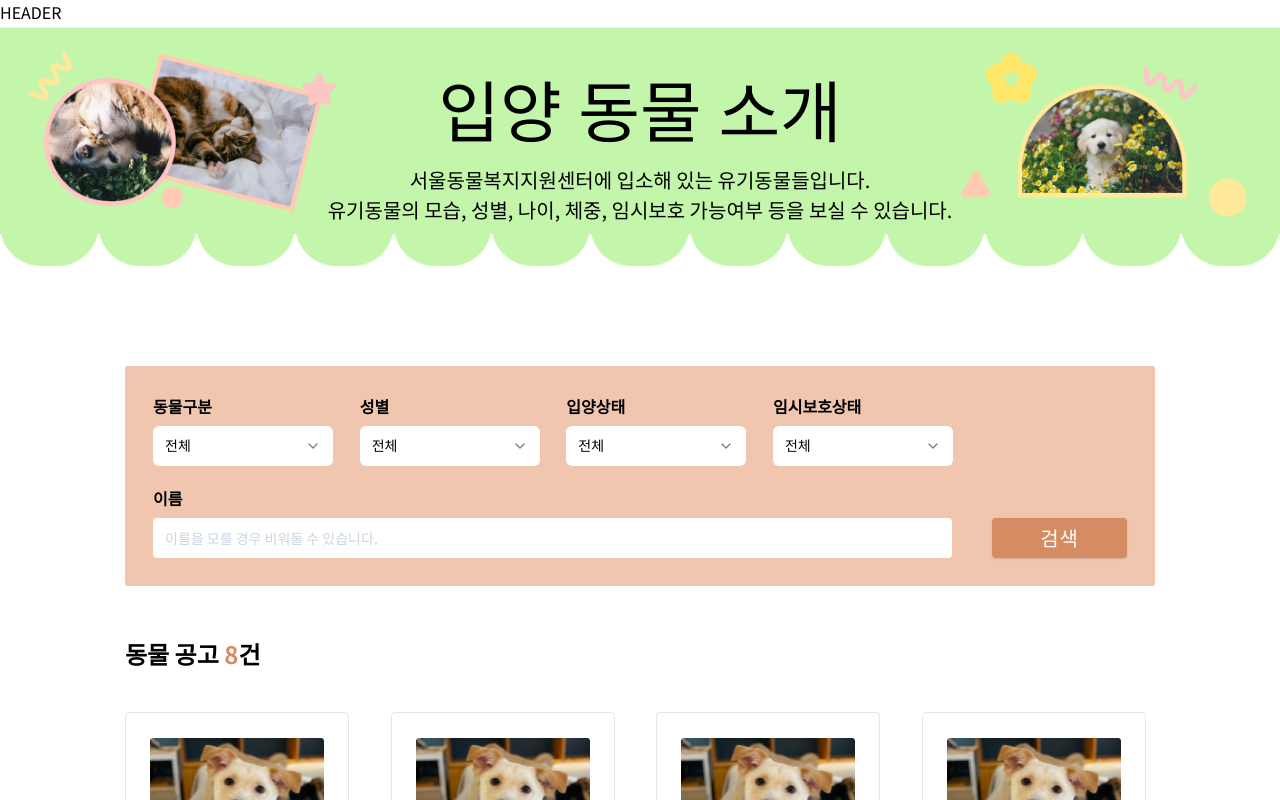
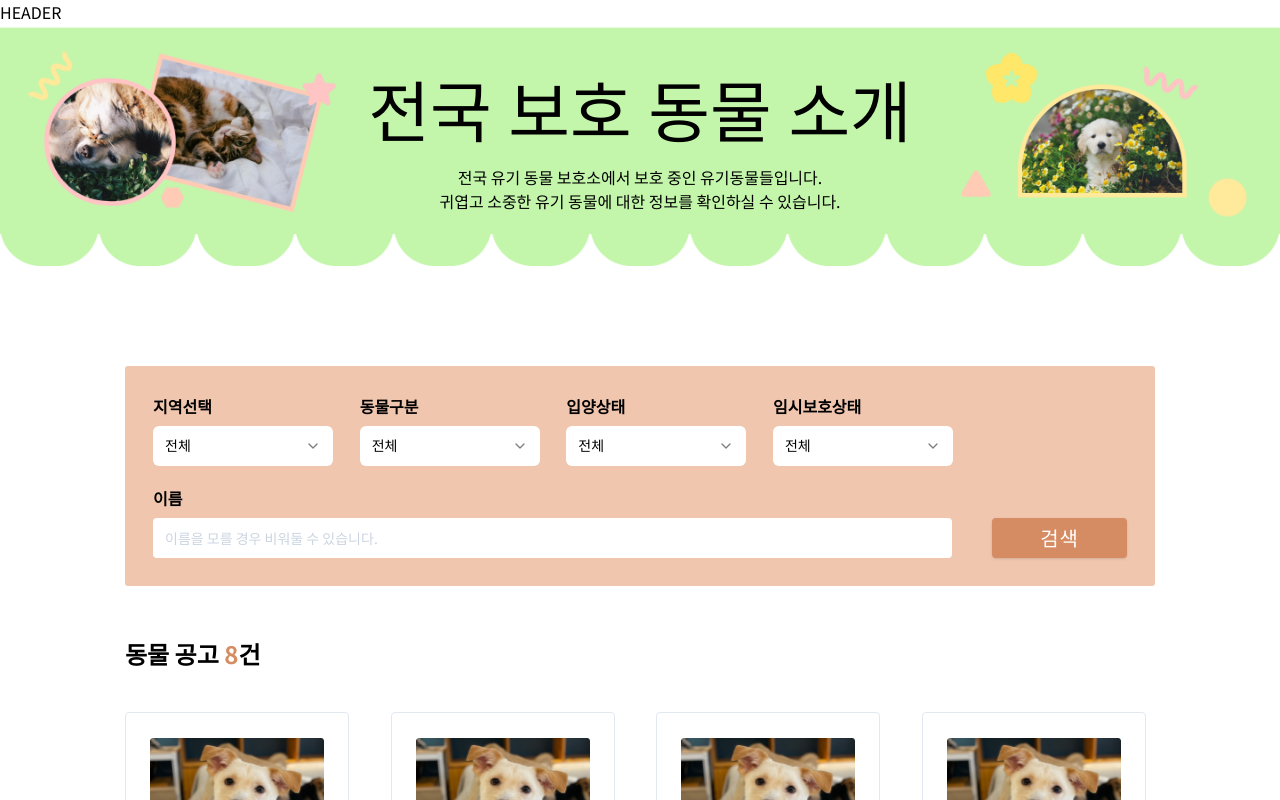
Before and after one commit to JeongwooHam/Banuddy-project, a Next.js app: page /adopt/national in a window 1280 px wide. Shown: the top 800 px of the page. Built offline with nearby package versions, Linux system fonts and the light colour scheme; a web font is replaced by a local one.

Commit message:
💄 style: 전국 동물 공고 페이지 퍼블리싱

```diff
--- a/app/adopt/_components/AnimalList.tsx
+++ b/app/adopt/_components/AnimalList.tsx
@@ -10,14 +10,14 @@ const AnimalList: React.FC = () => {
           동물 공고 <span className="text-brown-200">{8}</span>건
         </div>
         <div className="grid grid-cols-4 grid-rows-2 gap-8">
-          <OneAnimal />
-          <OneAnimal />
-          <OneAnimal />
-          <OneAnimal />
-          <OneAnimal />
-          <OneAnimal />
-          <OneAnimal />
-          <OneAnimal />
+          <OneAnimal id={1} />
+          <OneAnimal id={2} />
+          <OneAnimal id={3} />
+          <OneAnimal id={4} />
+          <OneAnimal id={5} />
+          <OneAnimal id={6} />
+          <OneAnimal id={7} />
+          <OneAnimal id={8} />
         </div>
       </div>
       <Pagination totalPages={5} currentPage={1} />
--- a/app/adopt/_components/Filter.tsx
+++ b/app/adopt/_components/Filter.tsx
@@ -1,22 +1,26 @@
 'use client'
 
 import CommonSelect from '@/components/select/select'
-import { filterValue } from './constants/filterValue'
+import { filterForNational, filterForSeoul } from './constants/filterValue'
 import CustomInput from '@/components/input/input'
 import { Button } from '@/components/button/Button'
 
-const AnimalFilter: React.FC = () => {
+type adoptProp = { isSeoul: boolean }
+
+const AnimalFilter: React.FC<adoptProp> = ({ isSeoul }) => {
   const handleSearch = () => {}
 
   return (
     <div className="bg-brown-100 w-content m-auto mt-[100px] rounded-[3px] p-7">
       <div className="flex justify-between w-[800px]">
-        {filterValue.map(({ title, valueArray }) => (
-          <div>
-            <div className="text-base font-bold mb-2">{title}</div>
-            <CommonSelect selectValue={valueArray} />
-          </div>
-        ))}
+        {(isSeoul ? filterForSeoul : filterForNational).map(
+          ({ title, valueArray }) => (
+            <div>
+              <div className="text-base font-bold mb-2">{title}</div>
+              <CommonSelect selectValue={valueArray} />
+            </div>
+          ),
+        )}
       </div>
       <div>
         <div className="text-base font-bold mt-5 mb-2">이름</div>
--- a/app/adopt/_components/OneAnimal.tsx
+++ b/app/adopt/_components/OneAnimal.tsx
@@ -1,10 +1,20 @@
+'use client'
+
 import OneCard from '@/components/card/card'
 import Image from 'next/image'
 import SampleImage from '/public/images/sampleImage.png'
+import { useRouter } from 'next/navigation'
 
-const OneAnimal: React.FC = () => {
+interface AnimalProps {
+  id: number
+  // API 호출 시 추가 예정
+}
+
+const OneAnimal: React.FC<AnimalProps> = ({ id }) => {
+  const router = useRouter()
+
   const boxContent = (
-    <div>
+    <div onClick={() => router.push(`/adopt/national`)}>
       <div>
         <Image src={SampleImage} alt="sample" />
       </div>
--- a/app/adopt/_components/Title.tsx
+++ b/app/adopt/_components/Title.tsx
@@ -1,7 +1,9 @@
 import Image from 'next/image'
 import TitleBackground from '/public/images/listHeader.png'
 
-const Title: React.FC = () => {
+type adoptProp = { isSeoul: boolean }
+
+const Title: React.FC<adoptProp> = ({ isSeoul }) => {
   // 서울/전국 보이는 내용 다르게 하기
   return (
     <div className="relative">
@@ -15,13 +17,22 @@ const Title: React.FC = () => {
         }}
       />
       <div className="text-center z-10 absolute top-10 w-full">
-        <div className="text-[67px] font-script">입양 동물 소개</div>
-        <div className="text-[20px]">
-          서울동물복지지원센터에 입소해 있는 유기동물들입니다.
-          <br />
-          유기동물의 모습, 성별, 나이, 체중, 임시보호 가능여부 등을 보실 수
-          있습니다.
+        <div className="text-[67px] font-script">
+          {isSeoul ? '서울시 보호 동물 소개' : '전국 보호 동물 소개'}
         </div>
+        {isSeoul ? (
+          <div className="text-[20px]">
+            서울동물복지지원센터에 입소해 있는 유기동물들입니다.
+            <br />
+            유기동물의 모습, 성별, 나이, 체중, 임시보호 가능여부 등을 보실 수
+            있습니다.
+          </div>
+        ) : (
+          <div>
+            전국 유기 동물 보호소에서 보호 중인 유기동물들입니다. <br /> 귀엽고
+            소중한 유기 동물에 대한 정보를 확인하실 수 있습니다.
+          </div>
+        )}
       </div>
     </div>
   )
--- a/app/adopt/_components/constants/filterValue.ts
+++ b/app/adopt/_components/constants/filterValue.ts
@@ -7,10 +7,36 @@ const animalcategory = ['전체', '개', '고양이', '기타']
 const animalSex = ['전체', '암컷', '수컷']
 const adoptState = ['전체', '입양대기', '입양진행중', '입양완료']
 const fosterState = ['전체', '센터보호중', '임시보호중']
+const dosi = [
+  '서울특별시',
+  '부산광역시',
+  '대구광역시',
+  '인천광역시',
+  '광주광역시',
+  '대전광역시',
+  '울산광역시',
+  '세종특별자치시',
+  '경기도',
+  '강원특별자치도',
+  '충청북도',
+  '충청남도',
+  '전라북도',
+  '전라남도',
+  '경상북도',
+  '경상남도',
+  '제주특별자치도',
+].sort()
 
-export const filterValue: value[] = [
+export const filterForSeoul: value[] = [
   { title: '동물구분', valueArray: animalcategory },
   { title: '성별', valueArray: animalSex },
   { title: '입양상태', valueArray: adoptState },
   { title: '임시보호상태', valueArray: fosterState },
 ]
+
+export const filterForNational: value[] = [
+  { title: '지역선택', valueArray: dosi },
+  { title: '동물구분', valueArray: animalcategory },
+  { title: '입양상태', valueArray: adoptState },
+  { title: '임시보호상태', valueArray: fosterState },
+]
--- a/app/adopt/national/page.tsx
+++ b/app/adopt/national/page.tsx
@@ -5,8 +5,8 @@ import AnimalList from '../_components/AnimalList'
 const AdoptNational: React.FC = () => {
   return (
     <>
-      <Title />
-      <AnimalFilter />
+      <Title isSeoul={false} />
+      <AnimalFilter isSeoul={false} />
       <AnimalList />
     </>
   )
--- a/app/adopt/seoul/page.tsx
+++ b/app/adopt/seoul/page.tsx
@@ -5,8 +5,8 @@ import AnimalList from '../_components/AnimalList'
 const AdoptSeoul: React.FC = () => {
   return (
     <div className="bg-primary-100 pb-[60px]">
-      <Title />
-      <AnimalFilter />
+      <Title isSeoul={true} />
+      <AnimalFilter isSeoul={true} />
       <AnimalList />
     </div>
   )
--- a/components/ui/select.tsx
+++ b/components/ui/select.tsx
@@ -40,7 +40,7 @@ const SelectContent = React.forwardRef<
     <SelectPrimitive.Content
       ref={ref}
       className={cn(
-        'relative z-50 min-w-[8rem] overflow-hidden rounded bg-popover text-popover-foreground shadow-md data-[state=open]:animate-in data-[state=closed]:animate-out data-[state=closed]:fade-out-0 data-[state=open]:fade-in-0 data-[state=closed]:zoom-out-95 data-[state=open]:zoom-in-95 data-[side=bottom]:slide-in-from-top-2 data-[side=left]:slide-in-from-right-2 data-[side=right]:slide-in-from-left-2 data-[side=top]:slide-in-from-bottom-2',
+        'relative z-50 min-w-[8rem] max-h-48 overflow-scroll rounded bg-popover text-popover-foreground shadow-md data-[state=open]:animate-in data-[state=closed]:animate-out data-[state=closed]:fade-out-0 data-[state=open]:fade-in-0 data-[state=closed]:zoom-out-95 data-[state=open]:zoom-in-95 data-[side=bottom]:slide-in-from-top-2 data-[side=left]:slide-in-from-right-2 data-[side=right]:slide-in-from-left-2 data-[side=top]:slide-in-from-bottom-2',
         position === 'popper' &&
           'data-[side=bottom]:translate-y-1 data-[side=left]:-translate-x-1 data-[side=right]:translate-x-1 data-[side=top]:-translate-y-1',
         className,
```
